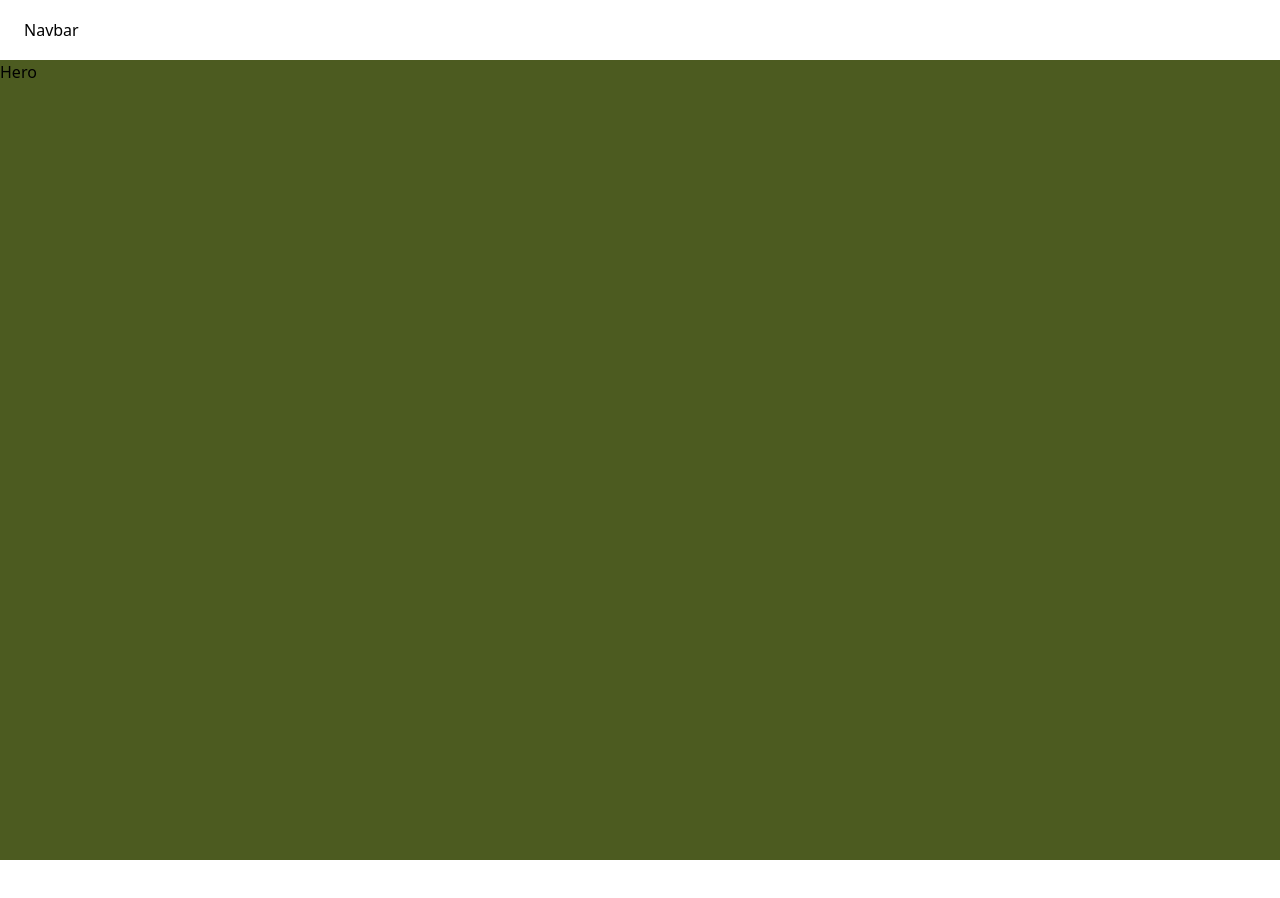
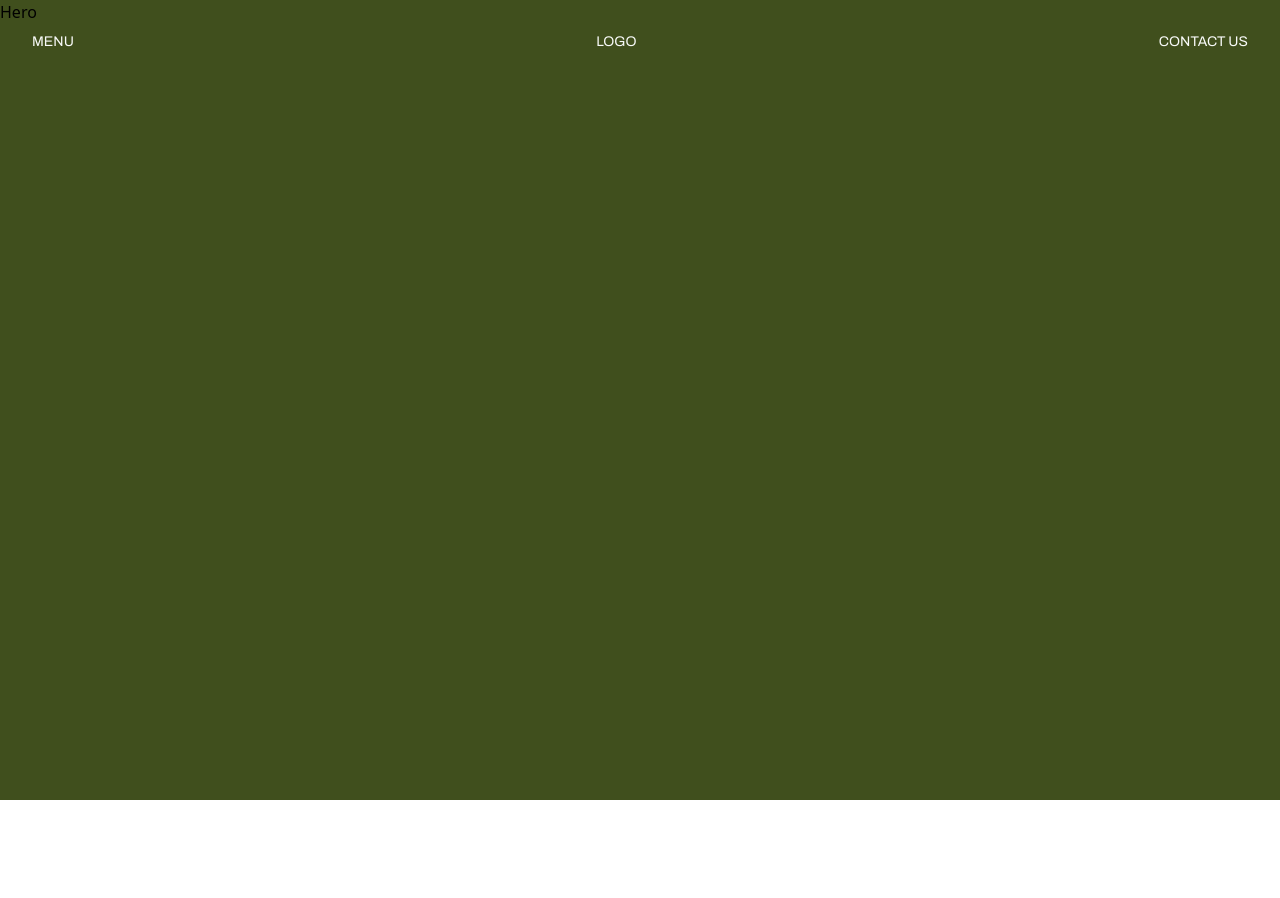
Before and after one commit to Sridhar-FullStack-Dev/andrax-landing, a Next.js app: page / in a window 1280 px wide. Shown: the top 898 px of the page. Before the commit the page ends 860 px from the top, so only its background shows below. Built offline with nearby package versions, Linux system fonts and the light colour scheme.

Commit message:
feat: Implement smooth scrolling, add Footer and update Navbar, and refine global styling with new Archivo font.

```diff
--- a/app/globals.css
+++ b/app/globals.css
@@ -6,20 +6,22 @@ img {
 }
 
 @theme {
-  --color-cta-gold: #C9A227;
-  --color-cta-hover: #B8961E;
+  --color-main-green: #404f1d;
+  --color-off-white: #F8FAF8;
+  --color-beige: #f4ede6;
+  --color-higlight-green: #00ff00;
+}
 
-  --color-green-primary: #1B5E20;
-  --color-green-dark: #4c5b20;
-  --color-green-light: #4CAF50;
+::selection{
+  background-color: var(--color-main-green);
+  color: var(--color-off-white);
+}
 
-  --color-earth-brown: #6D4C41;
-  --color-olive-muted: #8FAE8B;
-  --color-export-blue: #1E3A5F;
+::-webkit-scrollbar {
+  display: none;
+}
 
-  --color-white: #FFFFFF;
-  --color-off-white: #F8FAF8;
-  --color-gray-light: #E5E7EB;
-  --color-gray-medium: #6B7280;
-  --color-gray-dark: #374151;
+html {
+  -ms-overflow-style: none;
+  scrollbar-width: none;
 }
--- a/app/layout.tsx
+++ b/app/layout.tsx
@@ -1,5 +1,7 @@
 import Navbar from "@/components/Navbar/Navbar";
+import Footer from "@/components/Footer/Footer";
 import "./globals.css";
+import SmoothScroll from "@/components/SmoothScroll/SmoothScroll";
 
 export default function RootLayout({
   children,
@@ -9,8 +11,13 @@ export default function RootLayout({
   return (
     <html lang="en">
       <body className="antialiased">
-        <Navbar />
-        {children}
+        <SmoothScroll>
+          <div className="relative z-10 bg-off-white mb-96 shadow-b">
+            <Navbar />
+            {children}
+          </div>
+          <Footer />
+        </SmoothScroll>
       </body>
     </html>
   );
--- /dev/null
+++ b/components/Footer/Footer.tsx
@@ -0,0 +1,27 @@
+"use client";
+import { AiOutlineCopyright } from "react-icons/ai";
+import { archivo } from "@/lib/fonts";
+
+export default function Footer() {
+  return (
+    <footer
+      className={`fixed bottom-0 left-0 w-full h-96 bg-beige text-main-green flex flex-col justify-between py-16 px-8 -z-10 uppercase ${archivo.className}`}
+    >
+      <div className="flex justify-between items-start">
+        <div className="w-1/2">
+          <h6 className="text-main-green/60 mb-1">products</h6>
+          <p>Macronutrient Fertilizers</p>
+          <p>Macronutrient Fertilizers</p>
+          <p>Feed Additives</p>
+        </div>
+        <div className="w-1/2"></div>
+      </div>
+
+      <div>
+        <div className="flex items-center gap-1">
+          <AiOutlineCopyright /> 2026. Andrax Exports pvt. ltd.
+        </div>
+      </div>
+    </footer>
+  );
+}
--- a/components/Hero/Hero.tsx
+++ b/components/Hero/Hero.tsx
@@ -1,4 +1,4 @@
 
 export default function Hero() {
-  return <section className="h-screen w-full bg-green-dark">Hero</section>;
+  return <section className="h-screen w-full bg-main-green">Hero</section>;
 }
--- a/components/Navbar/Navbar.tsx
+++ b/components/Navbar/Navbar.tsx
@@ -1,6 +1,20 @@
+import { archivo } from "@/lib/fonts";
+import Link from "next/link";
 
 export default function Navbar() {
   return (
-    <nav className="h-15 px-6 flex items-center justify-between">Navbar</nav>
-  )
+    <nav
+      className={`fixed top-0 left-0 w-full p-8 flex items-center justify-between text-off-white uppercase text-sm font-normal ${archivo.className}`}
+    >
+      <div>Menu</div>
+      <div>Logo</div>
+      <Link
+        href={"/contact-us"}
+        className="relative group cursor-pointer"
+      >
+        Contact us
+        <span className="absolute left-0 -bottom-1 w-full h-px bg-off-white transform scale-x-0 transition-transform duration-500 group-hover:scale-x-100 ease-in-out origin-left"></span>
+      </Link>
+    </nav>
+  );
 }
--- /dev/null
+++ b/components/SmoothScroll/SmoothScroll.tsx
@@ -0,0 +1,21 @@
+"use client";
+import { ReactLenis } from "lenis/react";
+
+export default function SmoothScroll({
+  children,
+}: {
+  children: React.ReactNode;
+}) {
+  return (
+    <ReactLenis
+      root
+      options={{
+        lerp: 0.1,
+        smoothWheel: true,
+        touchMultiplier: 2,
+      }}
+    >
+      {children}
+    </ReactLenis>
+  );
+}
--- a/lib/fonts.ts
+++ b/lib/fonts.ts
@@ -1,10 +1,9 @@
-import { Inter } from "next/font/google";
+import { Archivo } from "next/font/google";
 
-export const inter = Inter({
+export const archivo = Archivo({
   subsets: ["latin"],
   display: "swap",
-  variable: "--font-inter",
-  weight: ["400", "500", "600", "700", "800", "900"],
+  weight: ["100", "200", "300", "400", "500", "600", "700", "800", "900"],
   style: ["normal", "italic"],
   preload: true,
 });
--- a/package.json
+++ b/package.json
@@ -10,9 +10,11 @@
   },
   "dependencies": {
     "gsap": "^3.14.2",
+    "lenis": "^1.3.17",
     "next": "16.1.6",
     "react": "19.2.3",
-    "react-dom": "19.2.3"
+    "react-dom": "19.2.3",
+    "react-icons": "^5.5.0"
   },
   "devDependencies": {
     "@tailwindcss/postcss": "^4",
```
Also changed, not shown: 1 other file (tests, documents, lock files or other folders).
